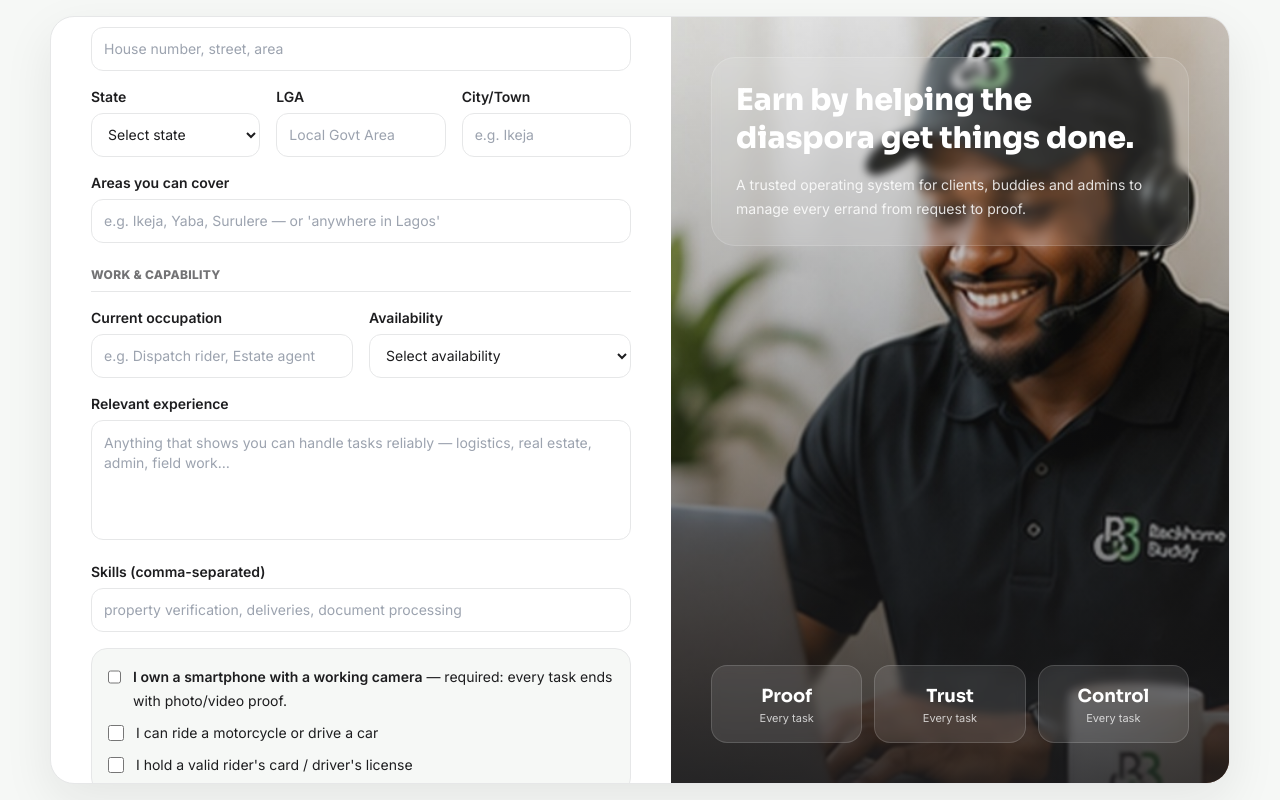
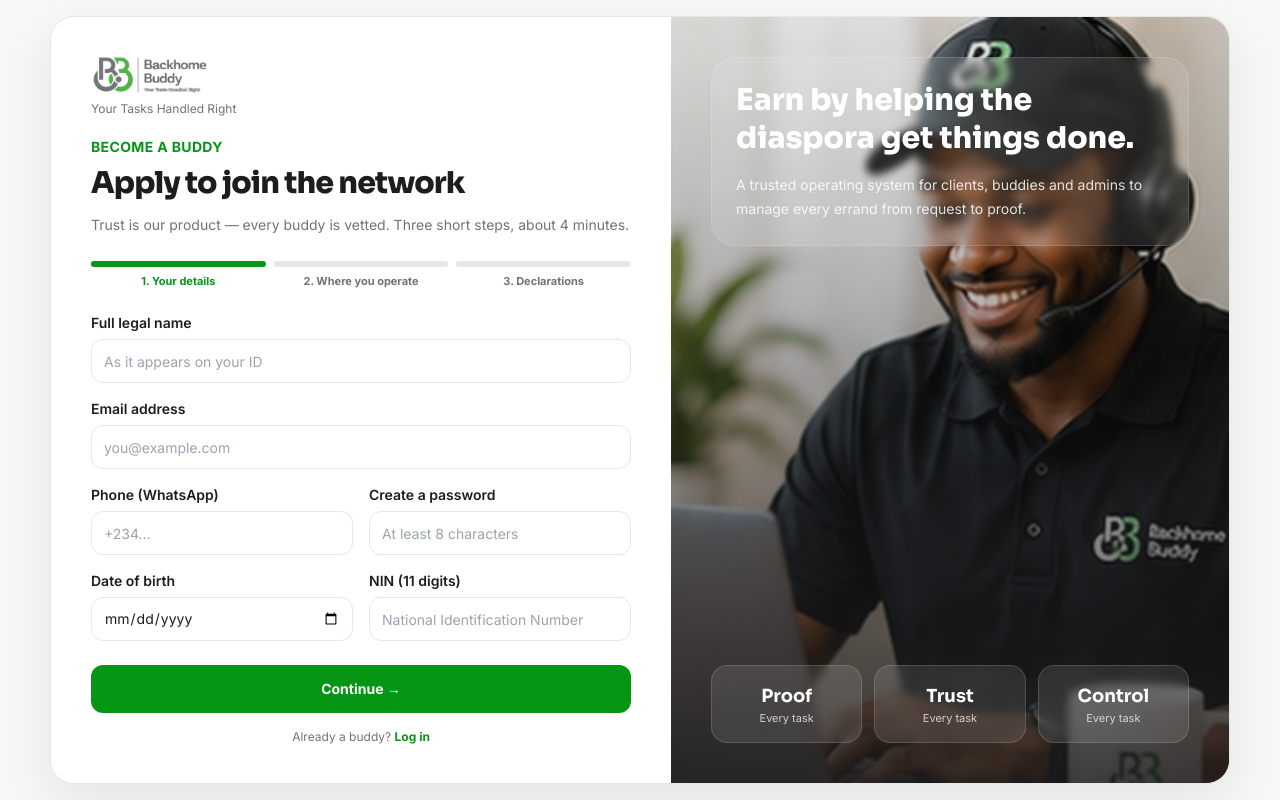
Before and after one commit to Engrbuuks/backhome-buddy-app, a Next.js app: page /apply in a window 1280 px wide. Built offline with nearby package versions, Linux system fonts and the light colour scheme.

Commit message:
Buddy registration fix

```diff
--- a/src/app/(auth)/apply/ApplyForm.tsx
+++ b/src/app/(auth)/apply/ApplyForm.tsx
@@ -1,5 +1,5 @@
 "use client";
-import React from "react";
+import React, { useRef, useState, useEffect } from "react";
 import { useFormState, useFormStatus } from "react-dom";
 import { AuthLayout } from "@/components/AuthLayout";
 import { Field, SelectField, TextAreaField } from "@/components/FormControls";
@@ -13,19 +13,17 @@ const NG_STATES = [
   "Sokoto","Taraba","Yobe","Zamfara",
 ];
 
+const STEPS = ["Your details", "Where you operate", "Declarations"];
+
 function SubmitBtn() {
   const { pending } = useFormStatus();
-  return <button disabled={pending} className="h-12 w-full rounded-xl bg-bbb-strong text-sm font-bold text-white hover:bg-bbb-dark disabled:opacity-50">{pending ? "Submitting…" : "Submit application"}</button>;
+  return <button disabled={pending} className="h-12 flex-1 rounded-xl bg-bbb-strong text-sm font-bold text-white hover:bg-bbb-dark disabled:opacity-50">{pending ? "Submitting…" : "Submit application"}</button>;
 }
 
-function SectionTitle({ children }: { children: React.ReactNode }) {
-  return <p className="border-b border-bbb-border pb-2 pt-2 text-xs font-extrabold uppercase tracking-wide text-bbb-slate">{children}</p>;
-}
-
-function Check({ name, label, required = false }: { name: string; label: React.ReactNode; required?: boolean }) {
+function Check({ name, label, checked, onChange }: { name: string; label: React.ReactNode; checked: boolean; onChange: (v: boolean) => void }) {
   return (
     <label className="flex items-start gap-3 text-sm leading-6 text-bbb-charcoal">
-      <input type="checkbox" name={name} required={required} className="mt-1 h-4 w-4 rounded border-bbb-border accent-[#079516]" />
+      <input type="checkbox" name={name} checked={checked} onChange={(e) => onChange(e.target.checked)} className="mt-1 h-4 w-4 rounded border-bbb-border accent-[#079516]" />
       <span>{label}</span>
     </label>
   );
@@ -33,86 +31,179 @@ function Check({ name, label, required = false }: { name: string; label: React.R
 
 export default function ApplyForm() {
   const [state, formAction] = useFormState(signUpBuddy, { error: "" });
-  const [hasRecord, setHasRecord] = React.useState("");
+  const [step, setStep] = useState(0);
+  const [stepError, setStepError] = useState("");
+  const formRef = useRef<HTMLFormElement>(null);
+  const errorRef = useRef<HTMLDivElement>(null);
+
+  // controlled values for everything we validate per step
+  const [v, setV] = useState({
+    full_name: "", email: "", phone: "", password: "",
+    date_of_birth: "", nin: "",
+    address: "", state: "", lga: "", city: "", coverage_areas: "",
+    occupation: "", availability: "", experience: "", skills: "",
+    criminal_record: "", criminal_record_details: "",
+  });
+  const [checks, setChecks] = useState({ has_smartphone: false, can_drive: false, has_drivers_license: false, consent_background_checks: false, consent_data_processing: false, declare_true: false });
+  const set = (k: string) => (e: React.ChangeEvent<HTMLInputElement | HTMLSelectElement | HTMLTextAreaElement>) => setV((s) => ({ ...s, [k]: e.target.value }));
+
+  // server errors: always scroll into view
+  useEffect(() => {
+    if (state?.error || stepError) errorRef.current?.scrollIntoView({ behavior: "smooth", block: "center" });
+  }, [state?.error, stepError]);
+
+  function validateStep(i: number): string {
+    if (i === 0) {
+      if (!v.full_name.trim()) return "Enter your full legal name.";
+      if (!/^\S+@\S+\.\S+$/.test(v.email)) return "Enter a valid email address.";
+      if (v.phone.replace(/\D/g, "").length < 10) return "Enter a valid phone number (WhatsApp preferred).";
+      if (v.password.length < 8) return "Password must be at least 8 characters.";
+      if (!v.date_of_birth) return "Enter your date of birth.";
+      const age = (Date.now() - new Date(v.date_of_birth).getTime()) / 31557600000;
+      if (!(age >= 18)) return "You must be at least 18 years old to apply.";
+      if (v.nin.replace(/\D/g, "").length !== 11) return "Your NIN is 11 digits — check and re-enter.";
+    }
+    if (i === 1) {
+      if (!v.address.trim()) return "Enter your residential address.";
+      if (!v.state) return "Select your state.";
+      if (!v.lga.trim()) return "Enter your Local Government Area.";
+      if (!v.city.trim()) return "Enter your city or town.";
+      if (!v.occupation.trim()) return "Tell us your current occupation.";
+      if (!v.availability) return "Select your availability.";
+      if (!checks.has_smartphone) return "A smartphone with a working camera is required — every task ends with photo and video proof.";
+    }
+    if (i === 2) {
+      if (!["yes", "no"].includes(v.criminal_record)) return "Answer the criminal record declaration.";
+      if (v.criminal_record === "yes" && !v.criminal_record_details.trim()) return "Please give brief details of your declaration.";
+      if (!checks.consent_background_checks) return "Consent to background and reference checks is required to apply.";
+      if (!checks.consent_data_processing) return "Consent to data processing for vetting is required to apply.";
+      if (!checks.declare_true) return "Confirm that the information you provided is true.";
+    }
+    return "";
+  }
+
+  function next() {
+    const err = validateStep(step);
+    setStepError(err);
+    if (!err) { setStep((s) => s + 1); window.scrollTo({ top: 0, behavior: "smooth" }); }
+  }
 
   if ((state as any)?.done) {
     return (
       <AuthLayout eyebrow="Application received" title="Thank you for applying!" subtitle="What happens next:" sideTitle="Earn by helping the diaspora get things done.">
         <div className="space-y-3 rounded-2xl border border-bbb-border bg-white p-5 text-sm leading-7 text-bbb-slate">
           <p><span className="font-bold text-bbb-charcoal">1.</span> Confirm your email — we&apos;ve sent you a verification link.</p>
-          <p><span className="font-bold text-bbb-charcoal">2.</span> Our team reviews every application. If shortlisted, you&apos;ll be asked to complete verification in your portal — ID document, proof of address, two guarantors and a Police Character Certificate.</p>
+          <p><span className="font-bold text-bbb-charcoal">2.</span> Our team reviews every application. If shortlisted, you&apos;ll complete verification in your portal — ID document, proof of address, two guarantors and a Police Character Certificate.</p>
           <p><span className="font-bold text-bbb-charcoal">3.</span> After a short interview and training, you&apos;re activated and tasks appear in your portal.</p>
           <a href="/login" className="inline-block font-bold text-bbb-strong">Go to login →</a>
         </div>
       </AuthLayout>
     );
   }
+
   return (
-    <AuthLayout eyebrow="Become a buddy" title="Apply to join the network" subtitle="Trust is our product — every buddy is vetted. The application takes about 5 minutes." sideTitle="Earn by helping the diaspora get things done.">
-      {state?.error && <div className="mb-5"><ErrorState title="Could not submit" message={state.error} /></div>}
-      <form action={formAction} className="space-y-4">
-        <SectionTitle>Your details</SectionTitle>
+    <AuthLayout eyebrow="Become a buddy" title="Apply to join the network" subtitle="Trust is our product — every buddy is vetted. Three short steps, about 4 minutes." sideTitle="Earn by helping the diaspora get things done.">
+      {/* Progress */}
+      <div className="mb-6 flex items-center gap-2">
+        {STEPS.map((label, i) => (
+          <div key={label} className="flex flex-1 flex-col items-center gap-1.5">
+            <div className={`h-1.5 w-full rounded-full ${i <= step ? "bg-bbb-strong" : "bg-bbb-border"}`} />
+            <span className={`text-[11px] font-bold ${i === step ? "text-bbb-strong" : "text-bbb-slate"}`}>{i + 1}. {label}</span>
+          </div>
+        ))}
+      </div>
+
+      <div ref={errorRef}>
+        {stepError && <div className="mb-4"><ErrorState title="One more thing" message={stepError} /></div>}
+        {state?.error && <div className="mb-4"><ErrorState title="Could not submit" message={state.error} /></div>}
+      </div>
+
+      <form
+        ref={formRef}
+        action={formAction}
+        noValidate
+        onSubmit={(e) => {
+          const err = validateStep(2);
+          if (err) { e.preventDefault(); setStepError(err); }
+          else setStepError("");
+        }}
+        className="space-y-4"
+      >
+        {/* ---- STEP 1: Your details ---- */}
+        <div className={step === 0 ? "space-y-4" : "hidden"}>
+          <Field label="Full legal name" name="full_name" value={v.full_name} onChange={set("full_name")} placeholder="As it appears on your ID" autoComplete="name" />
+          <Field label="Email address" name="email" type="email" value={v.email} onChange={set("email")} placeholder="you@example.com" autoComplete="email" />
           <div className="grid gap-4 sm:grid-cols-2">
-          <Field label="Full legal name" name="full_name" required placeholder="As it appears on your ID" />
-          <Field label="Date of birth" name="date_of_birth" type="date" required />
+            <Field label="Phone (WhatsApp)" name="phone" value={v.phone} onChange={set("phone")} placeholder="+234..." autoComplete="tel" />
+            <Field label="Create a password" name="password" type="password" value={v.password} onChange={set("password")} placeholder="At least 8 characters" autoComplete="new-password" />
           </div>
           <div className="grid gap-4 sm:grid-cols-2">
-          <Field label="Phone (WhatsApp)" name="phone" required placeholder="+234..." />
-          <Field label="Email" name="email" type="email" required />
+            <Field label="Date of birth" name="date_of_birth" type="date" value={v.date_of_birth} onChange={set("date_of_birth")} />
+            <Field label="NIN (11 digits)" name="nin" inputMode="numeric" value={v.nin} onChange={set("nin")} placeholder="National Identification Number" />
           </div>
-        <Field label="NIN (National Identification Number)" name="nin" required inputMode="numeric" minLength={11} maxLength={11} pattern="\d{11}" placeholder="11 digits" />
+        </div>
 
-        <SectionTitle>Where you live &amp; operate</SectionTitle>
-        <Field label="Residential address" name="address" required placeholder="House number, street, area" />
+        {/* ---- STEP 2: Where you operate ---- */}
+        <div className={step === 1 ? "space-y-4" : "hidden"}>
+          <Field label="Residential address" name="address" value={v.address} onChange={set("address")} placeholder="House number, street, area" />
           <div className="grid gap-4 sm:grid-cols-3">
-          <SelectField label="State" name="state" required defaultValue="">
-            <option value="" disabled>Select state</option>
+            <SelectField label="State" name="state" value={v.state} onChange={set("state")}>
+              <option value="">Select state</option>
               {NG_STATES.map((s) => <option key={s} value={s}>{s}</option>)}
             </SelectField>
-          <Field label="LGA" name="lga" required placeholder="Local Govt Area" />
-          <Field label="City/Town" name="city" required placeholder="e.g. Ikeja" />
+            <Field label="LGA" name="lga" value={v.lga} onChange={set("lga")} placeholder="Local Govt Area" />
+            <Field label="City/Town" name="city" value={v.city} onChange={set("city")} placeholder="e.g. Ikeja" />
           </div>
-        <Field label="Areas you can cover" name="coverage_areas" placeholder="e.g. Ikeja, Yaba, Surulere — or 'anywhere in Lagos'" />
-
-        <SectionTitle>Work &amp; capability</SectionTitle>
+          <Field label="Areas you can cover" name="coverage_areas" value={v.coverage_areas} onChange={set("coverage_areas")} placeholder="e.g. Ikeja, Yaba, Surulere — or 'anywhere in Lagos'" />
           <div className="grid gap-4 sm:grid-cols-2">
-          <Field label="Current occupation" name="occupation" required placeholder="e.g. Dispatch rider, Estate agent" />
-          <SelectField label="Availability" name="availability" required defaultValue="">
-            <option value="" disabled>Select availability</option>
+            <Field label="Current occupation" name="occupation" value={v.occupation} onChange={set("occupation")} placeholder="e.g. Dispatch rider, Estate agent" />
+            <SelectField label="Availability" name="availability" value={v.availability} onChange={set("availability")}>
+              <option value="">Select availability</option>
               <option value="full_time">Full-time (weekdays + weekends)</option>
               <option value="weekdays">Weekdays only</option>
               <option value="weekends">Weekends only</option>
               <option value="flexible">Flexible / on request</option>
             </SelectField>
           </div>
-        <TextAreaField label="Relevant experience" name="experience" rows={3} placeholder="Anything that shows you can handle tasks reliably — logistics, real estate, admin, field work…" />
-        <Field label="Skills (comma-separated)" name="skills" placeholder="property verification, deliveries, document processing" />
+          <TextAreaField label="Relevant experience (optional)" name="experience" rows={3} value={v.experience} onChange={set("experience")} placeholder="Anything that shows you can handle tasks reliably — logistics, real estate, admin, field work…" />
+          <Field label="Skills (comma-separated, optional)" name="skills" value={v.skills} onChange={set("skills")} placeholder="property verification, deliveries, document processing" />
           <div className="space-y-2 rounded-2xl border border-bbb-border bg-bbb-bg p-4">
-          <Check name="has_smartphone" required label={<><span className="font-semibold">I own a smartphone with a working camera</span> — required: every task ends with photo/video proof.</>} />
-          <Check name="can_drive" label="I can ride a motorcycle or drive a car" />
-          <Check name="has_drivers_license" label="I hold a valid rider's card / driver's license" />
+            <Check name="has_smartphone" checked={checks.has_smartphone} onChange={(x) => setChecks((c) => ({ ...c, has_smartphone: x }))} label={<><span className="font-semibold">I own a smartphone with a working camera</span> — required: every task ends with photo/video proof.</>} />
+            <Check name="can_drive" checked={checks.can_drive} onChange={(x) => setChecks((c) => ({ ...c, can_drive: x }))} label="I can ride a motorcycle or drive a car" />
+            <Check name="has_drivers_license" checked={checks.has_drivers_license} onChange={(x) => setChecks((c) => ({ ...c, has_drivers_license: x }))} label="I hold a valid rider's card / driver's license" />
+          </div>
         </div>
 
-        <SectionTitle>Declarations</SectionTitle>
+        {/* ---- STEP 3: Declarations ---- */}
+        <div className={step === 2 ? "space-y-4" : "hidden"}>
           <div className="space-y-3 rounded-2xl border border-bbb-border bg-bbb-bg p-4">
             <p className="text-sm font-semibold text-bbb-charcoal">Have you ever been convicted of a criminal offence?</p>
             <div className="flex gap-6 text-sm">
-            <label className="flex items-center gap-2"><input type="radio" name="criminal_record" value="no" required onChange={() => setHasRecord("no")} className="accent-[#079516]" /> No</label>
-            <label className="flex items-center gap-2"><input type="radio" name="criminal_record" value="yes" onChange={() => setHasRecord("yes")} className="accent-[#079516]" /> Yes</label>
+              <label className="flex items-center gap-2"><input type="radio" name="criminal_record" value="no" checked={v.criminal_record === "no"} onChange={set("criminal_record")} className="accent-[#079516]" /> No</label>
+              <label className="flex items-center gap-2"><input type="radio" name="criminal_record" value="yes" checked={v.criminal_record === "yes"} onChange={set("criminal_record")} className="accent-[#079516]" /> Yes</label>
             </div>
-          {hasRecord === "yes" && (
-            <TextAreaField label="Brief details" name="criminal_record_details" rows={2} placeholder="A declaration is not automatic disqualification — honesty is." />
+            {v.criminal_record === "yes" && (
+              <TextAreaField label="Brief details" name="criminal_record_details" rows={2} value={v.criminal_record_details} onChange={set("criminal_record_details")} placeholder="A declaration is not automatic disqualification — honesty is." />
             )}
           </div>
           <div className="space-y-2 rounded-2xl border border-bbb-border bg-bbb-bg p-4">
-          <Check name="consent_background_checks" required label="I consent to background, identity, reference and guarantor checks, including a Police Character Certificate if shortlisted." />
-          <Check name="consent_data_processing" required label="I consent to Backhome Buddy processing the information I provide for vetting and operations, in line with its privacy policy." />
-          <Check name="declare_true" required label={<><span className="font-semibold">I declare that all information provided is true.</span> False information leads to permanent disqualification.</>} />
+            <Check name="consent_background_checks" checked={checks.consent_background_checks} onChange={(x) => setChecks((c) => ({ ...c, consent_background_checks: x }))} label="I consent to background, identity, reference and guarantor checks, including a Police Character Certificate if shortlisted." />
+            <Check name="consent_data_processing" checked={checks.consent_data_processing} onChange={(x) => setChecks((c) => ({ ...c, consent_data_processing: x }))} label="I consent to Backhome Buddy processing the information I provide for vetting and operations, in line with its privacy policy." />
+            <Check name="declare_true" checked={checks.declare_true} onChange={(x) => setChecks((c) => ({ ...c, declare_true: x }))} label={<><span className="font-semibold">I declare that all information provided is true.</span> False information leads to permanent disqualification.</>} />
+          </div>
         </div>
 
-        <SectionTitle>Account</SectionTitle>
-        <Field label="Password" name="password" type="password" required placeholder="At least 8 characters" />
+        {/* ---- Navigation ---- */}
+        <div className="flex gap-3 pt-2">
+          {step > 0 && (
+            <button type="button" onClick={() => { setStepError(""); setStep((s) => s - 1); }} className="h-12 rounded-xl border border-bbb-border bg-white px-6 text-sm font-bold">Back</button>
+          )}
+          {step < 2 ? (
+            <button type="button" onClick={next} className="h-12 flex-1 rounded-xl bg-bbb-strong text-sm font-bold text-white hover:bg-bbb-dark">Continue →</button>
+          ) : (
             <SubmitBtn />
+          )}
+        </div>
         <p className="text-center text-xs text-bbb-slate">Already a buddy? <a href="/login" className="font-bold text-bbb-strong">Log in</a></p>
       </form>
     </AuthLayout>
```
Also changed, not shown: 1 other file (tests, documents, lock files or other folders). Lines whose indentation alone changed are shown as unchanged.
